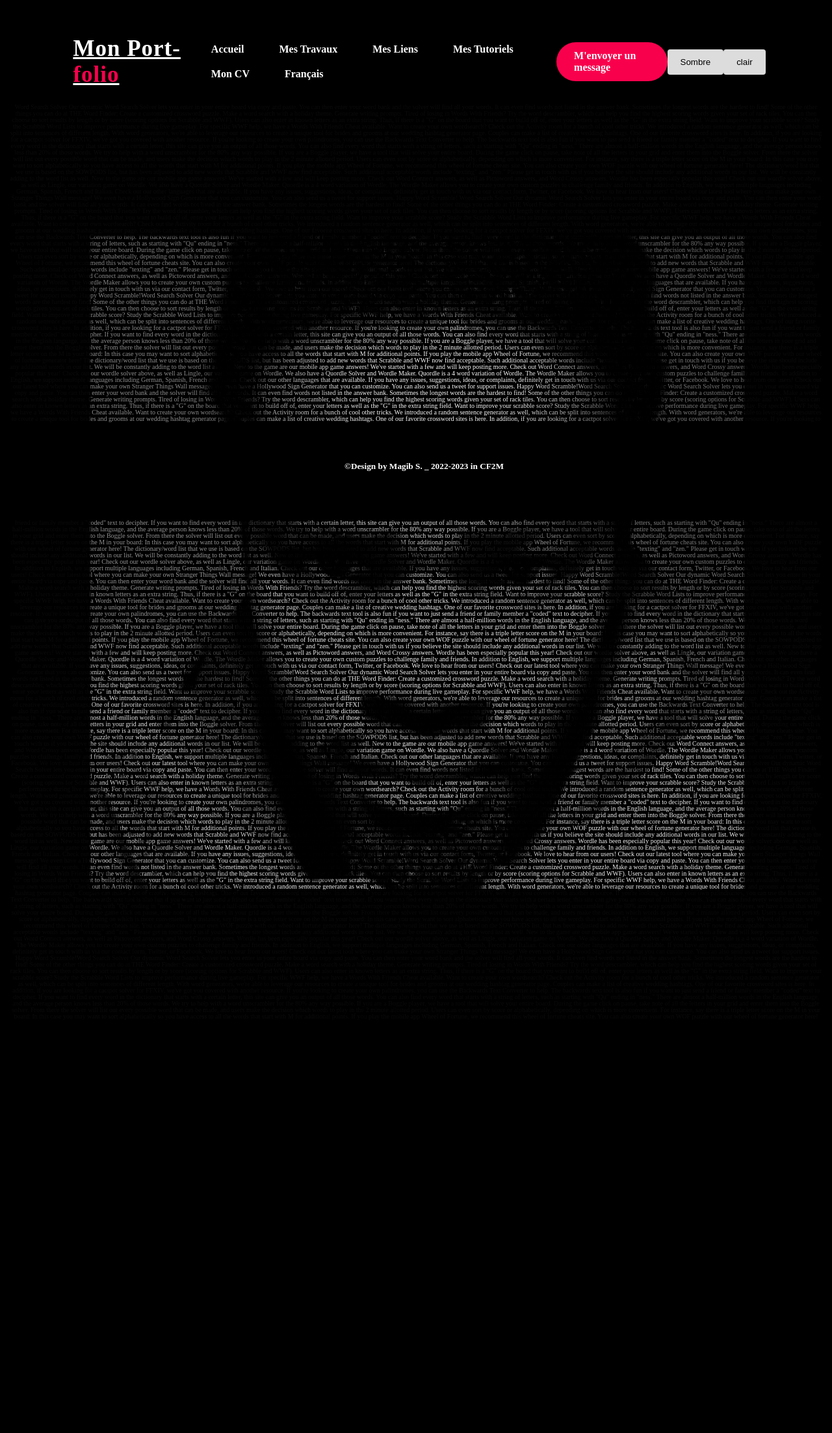
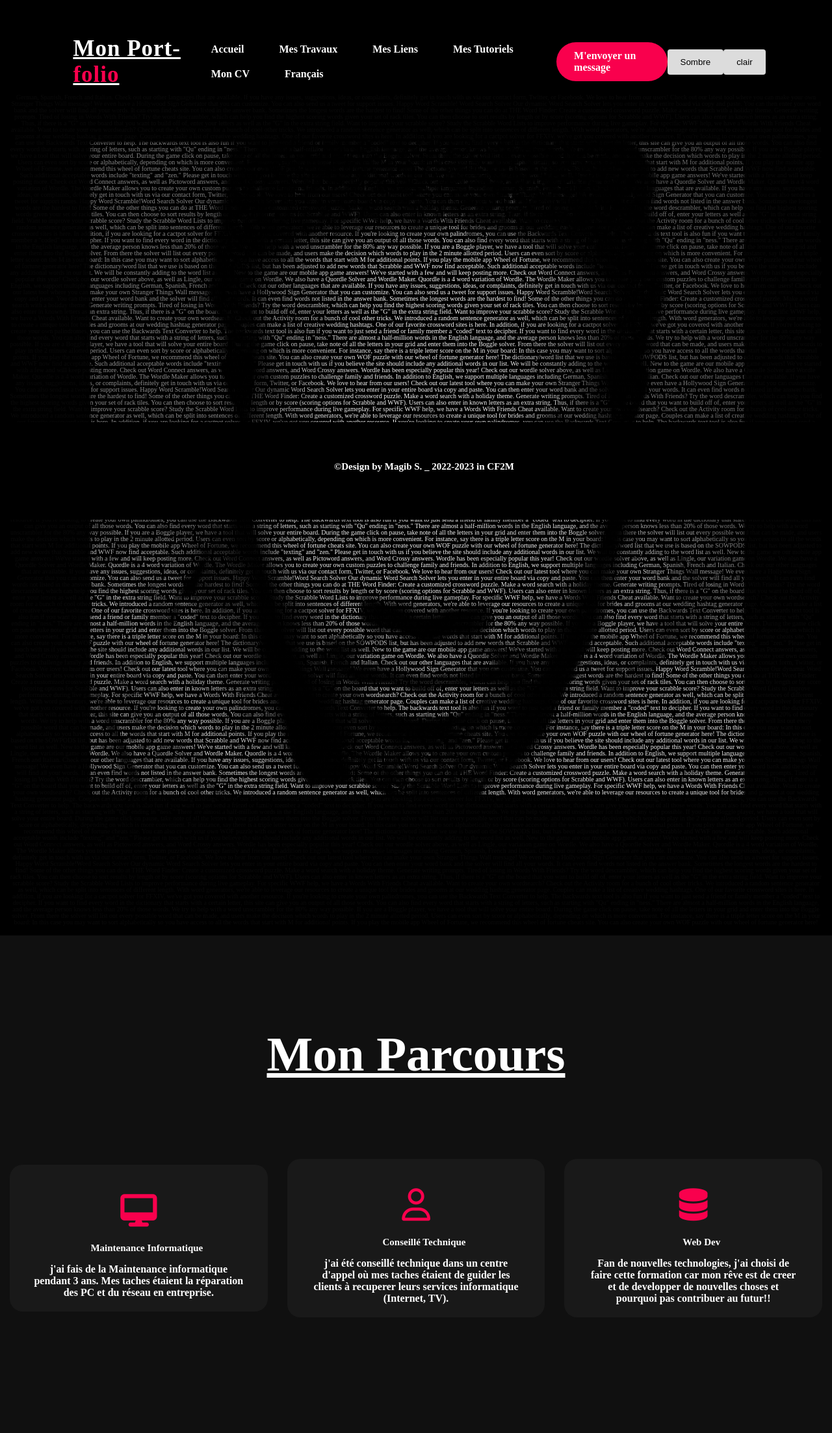
Before and after one commit to mageeeb/projet-perso, a PHP site: page /view/homeview.php in a window 1280 px wide. Shown: the whole page at 65% size. Before the commit the page ends 1385 px from the top, so only its background shows below. Run offline with PHP 8.4, Linux system fonts and the light colour scheme; a stand-in replaces the project's code that opens the database connection; some libraries are stand-ins or nearby versions.

Commit message:
sauv 22_02

```diff
--- a/public/perso.css
+++ b/public/perso.css
@@ -30,10 +30,108 @@ p{
     margin-top: -25px;
 }
 
+.service {
+    background: #101010;
+    width: 100%;
+    padding: 100px 0px;
+  }
+  .title h2 {
+    color: white;
+    font-size: 75px;
+    width: 1130px;
+    margin: 30px auto;
+    text-align: center;
+  }
+  .box {
+    display: flex;
+    justify-content: center;
+    align-items: center;
+    min-height: 400px;
+  }
+  .card {
+    height: 365px;
+    width: 335px;
+    padding: 20px 35px;
+    background: #191919;
+    border-radius: 20px;
+    margin: 15px;
+    position: relative;
+    overflow: hidden;
+    text-align: center;
+  }
+  .card i {
+    font-size: 50px;
+    display: block;
+    text-align: center;
+    margin: 25px 0px;
+    color: #f9004d;
+  }
+  h5 {
+    color: white;
+    font-size: 15px;
+    margin-bottom: 15px;
+  }
+  .pra p {
+    color: white;
+    font-size: 16px;
+    line-height: 27px;
+    margin-bottom: 25px;
+  }
+  .card .button {
+    background-color: #f9004d;
+    color: white;
+    text-decoration: none;
+    border: 2px solid transparent;
+    font-weight: bold;
+    padding: 9px 22px;
+    border-radius: 30px;
+    transition: 0.4s;
+  }
+  .card .button:hover {
+    background-color: transparent;
+    border: 2px solid #f9004d;
+    cursor: pointer;
+  }
+
+  .contact-me {
+    width: 100%;
+    height: 290px;
+    background: #191919;
+    display: flex;
+    align-items: center;
+    flex-direction: column;
+    justify-content: center;
+  }
+  .contact-me p {
+    color: white;
+    font-size: 30px;
+    font-weight: bold;
+    margin-bottom: 25px;
+  }
+  .contact-me .button-two {
+    background-color: #f9004d;
+    color: white;
+    text-decoration: none;
+    border: 2px solid transparent;
+    font-weight: bold;
+    padding: 13px 30px;
+    border-radius: 30px;
+    transition: 0.4s;
+  }
+  .contact-me .button-two:hover {
+    background-color: transparent;
+    border: 2px solid #f9004d;
+    cursor: pointer;
+  }
+  .card h4{
+    color: white;
+  }
+
 /*--------------------navbar-------------------------------*/
 
 
 nav{
+    position: fixed;
 	display: flex;
 	align-items: center;
 	justify-content: space-between;
@@ -96,6 +194,8 @@ nav ul li a:hover{
 *{
     box-sizing: border-box;
 }
+
+
 
 #header{
     max-width: 1100px;
--- a/view/homeview.php
+++ b/view/homeview.php
@@ -7,6 +7,7 @@
     <link rel="stylesheet" href="../public/perso.css">
     <link rel="stylesheet" href="../public/darkLightMode.css">
     <script src="../public/js/darkLightMode.js"></script>
+    <script src="https://kit.fontawesome.com/e95a7f8c2a.js" crossorigin="anonymous"></script>
 
 
     <title>Home</title>
@@ -184,7 +185,48 @@ include_once "menu.php";
            </p>
     </div>
 
+    <div class="service">
+			<div class="title">
+				<h2>Mon Parcours</h2>
+			</div>
 
+			<div class="box">
+				<div class="card">
+					<i class="fas fa-desktop"></i>
+					<h5>Maintenance Informatique</h5>
+					<div class="pra">
+						<h4>j'ai fais de la Maintenance informatique pendant 3 ans. Mes taches étaient
+							la réparation des PC et du réseau en entreprise.</h4>
+
+
+					</div>
+				</div>
+
+				<div class="card">
+					<i class="far fa-user"></i>
+					<h5>Conseillé Technique</h5>
+					<div class="pra">
+						<h4>j'ai été conseillé technique dans un centre d'appel où
+							mes taches étaient de guider les clients à recuperer leurs
+							services informatique (Internet, TV). </h4>
+
+
+					</div>
+				</div>
+
+				<div class="card">
+					<i class="fas fa-database"></i>
+					<h5> Web Dev</h5>
+					<div class="pra">
+						<h4>Fan de nouvelles technologies, j'ai choisi de faire cette
+							formation car mon rêve est de creer et de developper de nouvelles
+							choses et pourquoi pas contribuer au futur!!</h4>
+
+
+					</div>
+				</div>
+			</div>
+		</div>
 
     <?php
         include "footer.php"
```
Also changed, not shown: view/formulaire.php (+8 -4 lines).
